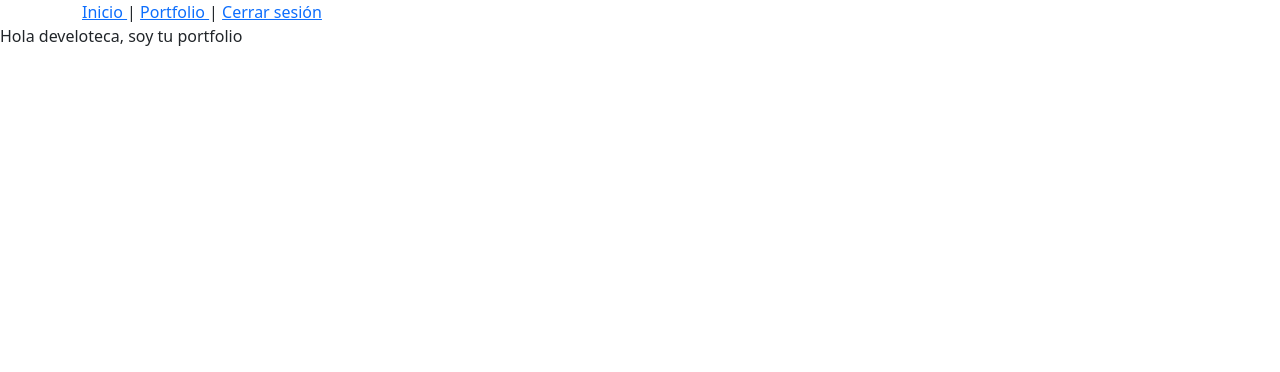
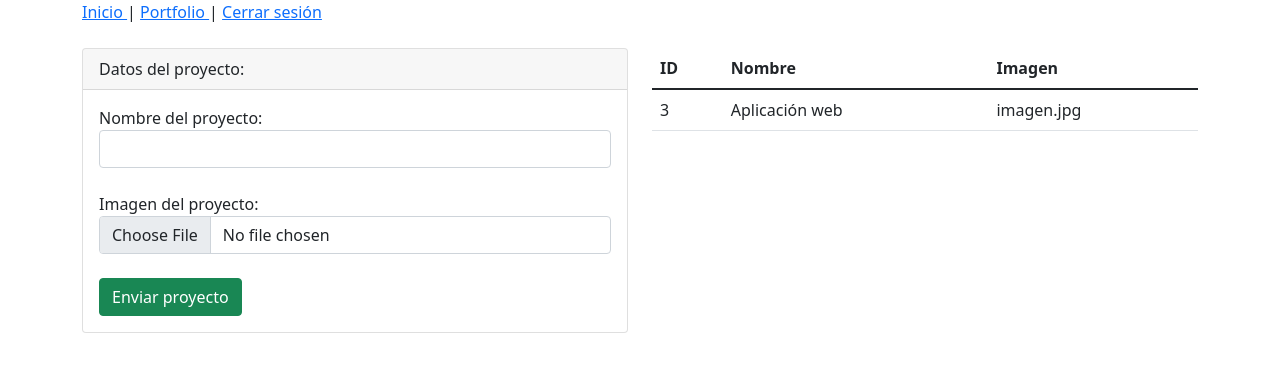
Before and after one commit to oscarmangutduran/MiPortfolio, a PHP site: page /galeria.php in a window 1280 px wide. Shown: the top 372 px of the page. Run offline with PHP 8.4, Linux system fonts and the light colour scheme; the visitor is signed in with stand-in values (Sample User, id 1).

Commit message:
Sección de galeria

```diff
--- a/galeria.php
+++ b/galeria.php
@@ -1,5 +1,62 @@
 <?php include("cabecera.php"); ?>
-    Hola develoteca, soy tu portfolio
+    <br/>
 
-</body>
-</html>
+    <div class="container">
+        <div class="row">
+            <div class="col-md-6">
+
+            <div class="card">
+        <div class="card-header">
+            Datos del proyecto:
+        </div>
+        <div class="card-body">
+        <form action="galeria.php" method="post">
+
+            Nombre del proyecto: <input class="form-control" type="text" name="nombre" id="">
+            <br/>
+            Imagen del proyecto: <input class="form-control" type="file" name="archivo" id="">
+            <br/>
+
+
+            <input class="btn btn-success" type="submit" value="Enviar proyecto">
+        </form>
+        </div>
+
+    </div>
+            </div>
+            <div class="col-md-6">
+
+            <table class="table">
+
+    <thead>
+        <tr>
+            <th>ID</th>
+            <th >Nombre</th>
+            <th >Imagen</th>
+        </tr>
+    </thead>
+    <tbody>
+        <tr>
+            <td >3</td>
+            <td>Aplicación web </td>
+            <td>imagen.jpg</td>
+        </tr>
+    </tbody>
+</table>
+
+            </div>
+        </div>
+    </div>
+
+
+
+
+
+
+
+
+
+
+
+
+<?php include("pie.php"); ?>
```
